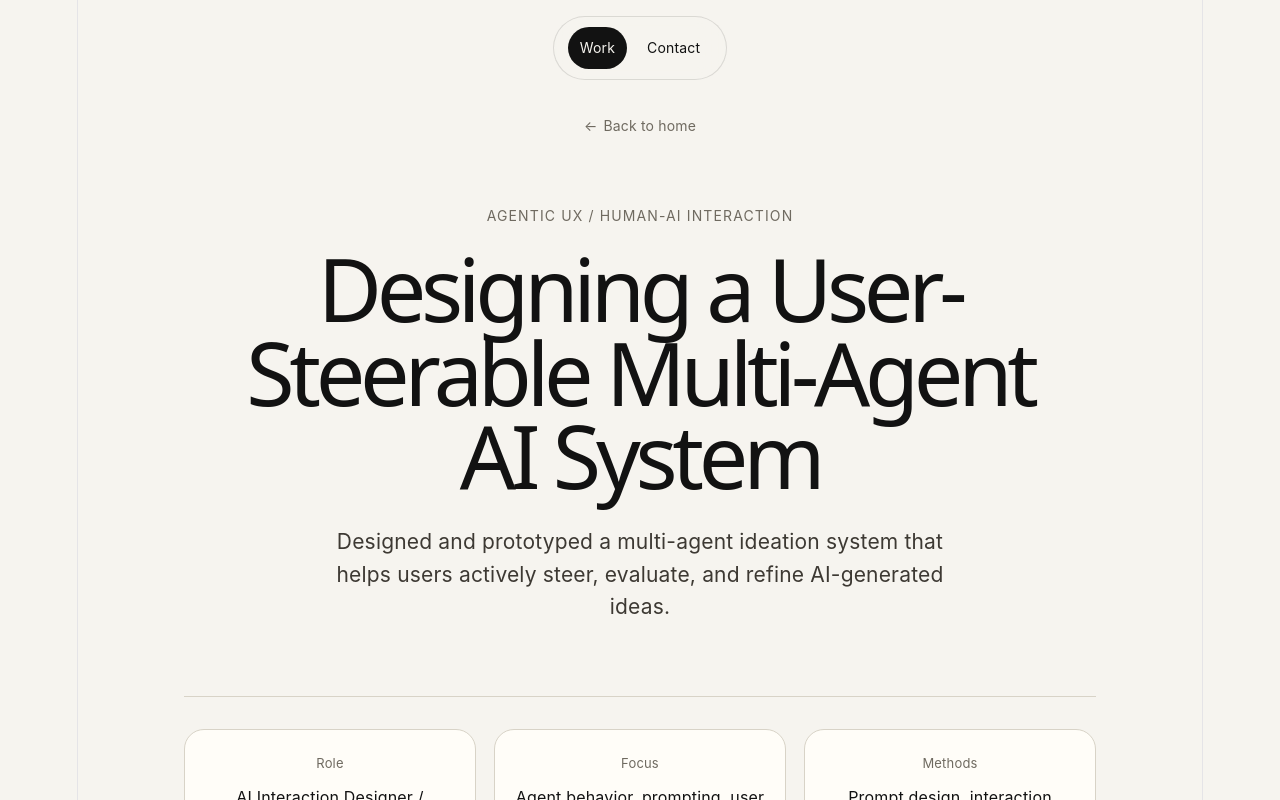
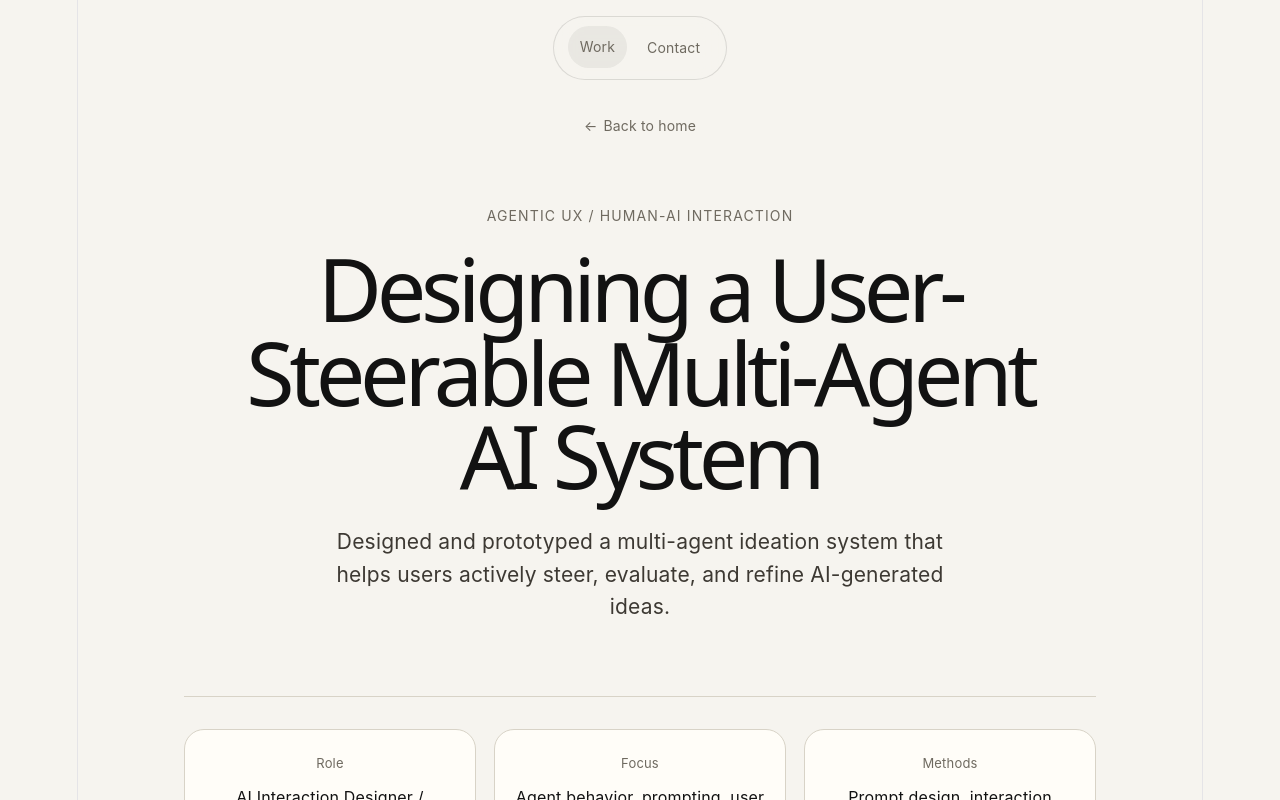
Before and after one commit to IsFolk/ytseng.github.io, a React (Vite) app in the folder ai-portfolio/: page /ytseng.github.io/projects/multi-agent-ai in a window 1280 px wide. In both pictures the pointer is over the link "Work". Shown: the top 800 px of the page. Built offline with nearby package versions, Linux system fonts and the light colour scheme.

Commit message:
update header color

```diff
--- a/ai-portfolio/src/components/Header.module.css
+++ b/ai-portfolio/src/components/Header.module.css
@@ -34,15 +34,16 @@
 .link {
   padding: 8px 12px;
   border-radius: 999px;
-  color: #121212;
+  color: #6f6a60;
   text-decoration: none;
   font-size: 14px;
   transition: 0.2s ease;
 }
 
+
 .link:hover {
-  background: #121212;
-  color: #f6f4ef;
+  background: rgba(18, 18, 18, 0.06);
+  transform: translateY(-1px);
 }
 
 @media (max-width: 720px) {
```
